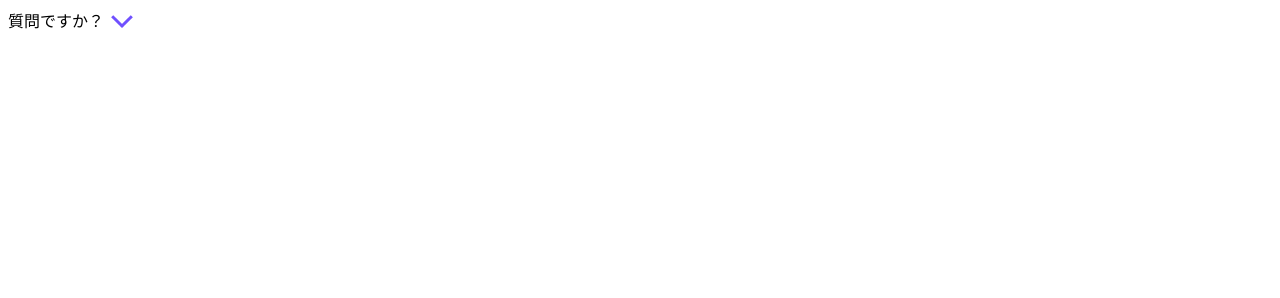
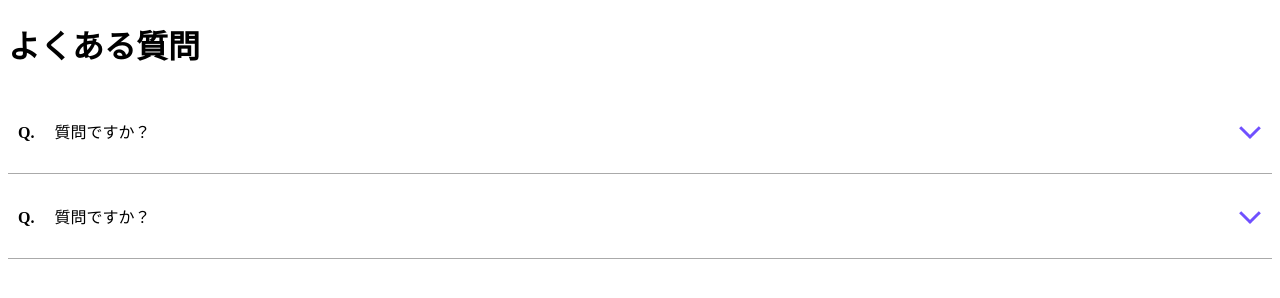
Before and after one commit to kumacreative/accordion, a plain HTML site: page index.html in a window 1280 px wide. Drawn offline with Linux system fonts and the light colour scheme.

Commit message:
second commit

```diff
--- a/index.html
+++ b/index.html
@@ -3,20 +3,35 @@
 <head>
     <meta charset="UTF-8">
     <meta name="viewport" content="width=device-width, initial-scale=1.0">
-    <title>Document</title>
+    <title>accordion</title>
     <link rel="stylesheet" href="style.css">
 </head>
 <body>
     <div class="faq">
-        <details class="js-details">
-            <summary class="js-summary">
-                <div class="summay__inner">
-                    質問ですか？<span class="icon"></span>
+        <h1>よくある質問</h1>
+        <details class="details js-details">
+            <summary class="summary js-summary">
+                <div class="summary__inner">
+                    <div class=""><span class="qa">Q.</span>質問ですか？</div>
+                    <span class="icon"></span>
                 </div>
             </summary>
             <div class="content js-content">
                 <div class="content_inner">
-                    回答します。
+                    <span class="qa">A.</span>回答します。
+                </div>
+            </div>
+          </details>
+        <details class="details js-details">
+            <summary class="summary js-summary">
+                <div class="summary__inner">
+                    <div class=""><span class="qa">Q.</span>質問ですか？</div>
+                    <span class="icon"></span>
+                </div>
+            </summary>
+            <div class="content js-content">
+                <div class="content_inner">
+                    <span class="qa">A.</span>回答します。
                 </div>
             </div>
           </details>
--- a/style.css
+++ b/style.css
@@ -16,13 +16,12 @@ flex-shrink: 0;
 transform-origin: center 43%;
 transition: transform 0.4s;
 }
+
+/* アコーディオンが開いた時のスタイル */
 details.is-opened .icon {
     transform: rotate(180deg);
   }
-/* アコーディオンが開いた時のスタイル */
-details[open] .icon {
-    transform: rotate(180deg);
-  }
+
 
   /* アイコンのバーのスタイル */
   .icon::before,
@@ -46,12 +45,24 @@ details[open] .icon {
   }
 
 
-.summay__inner {
+.summary__inner {
     display: flex;
+    justify-content: space-between;
     align-items: center;
     flex-direction: row;
+    padding-bottom: 20px;
+    padding-top: 20px;
+}
+.details {
+    padding: 10px;
+    border-bottom: 1px solid rgb(170, 170, 170);
 }
 
 .content {
     overflow: hidden;
 }
+
+.qa {
+    font-weight: bold;
+    margin-right: 20px;
+}
```
